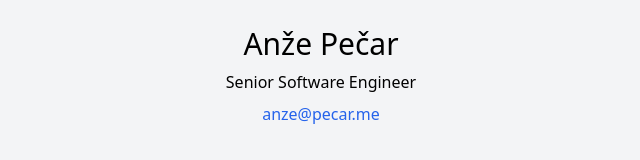
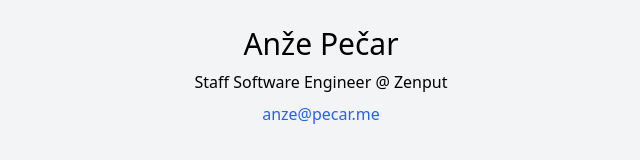
Before and after one commit to anze3db/pecar.me, a website: page index.html in a window 1280 px wide. Shown: the part 310-470 px from the top of the page, without its empty margins (319-959 px from the left). Drawn offline with Linux system fonts and the light colour scheme.

Commit message:
Fix title

```diff
--- a/index.html
+++ b/index.html
@@ -19,7 +19,7 @@
                 Anže Pečar
             </h1>
             <h2>
-                Senior Software Engineer
+                Staff Software Engineer @ Zenput
             </h2>
             <p>
                 <a class="link" href="mailto:anze@pecar.me">anze@pecar.me</a>
```
